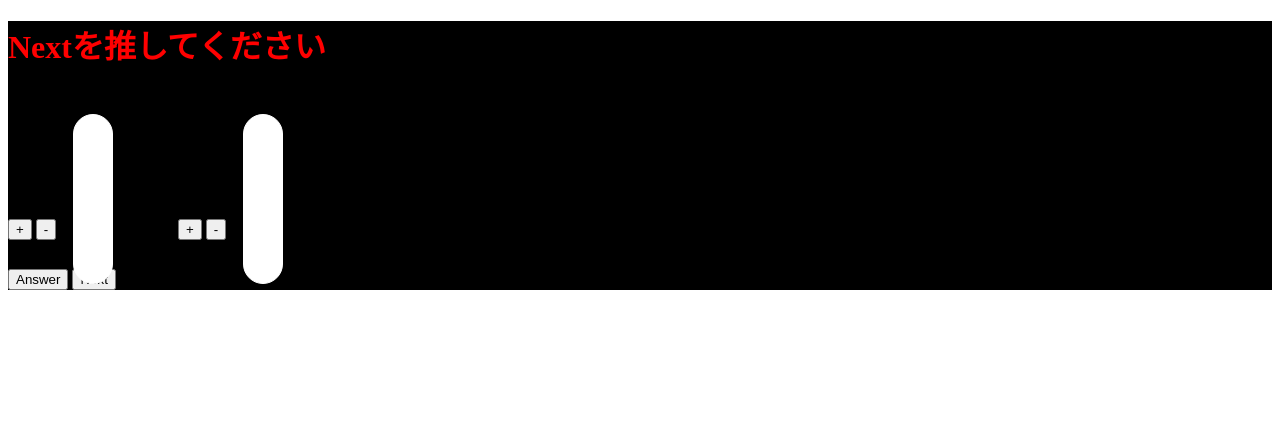
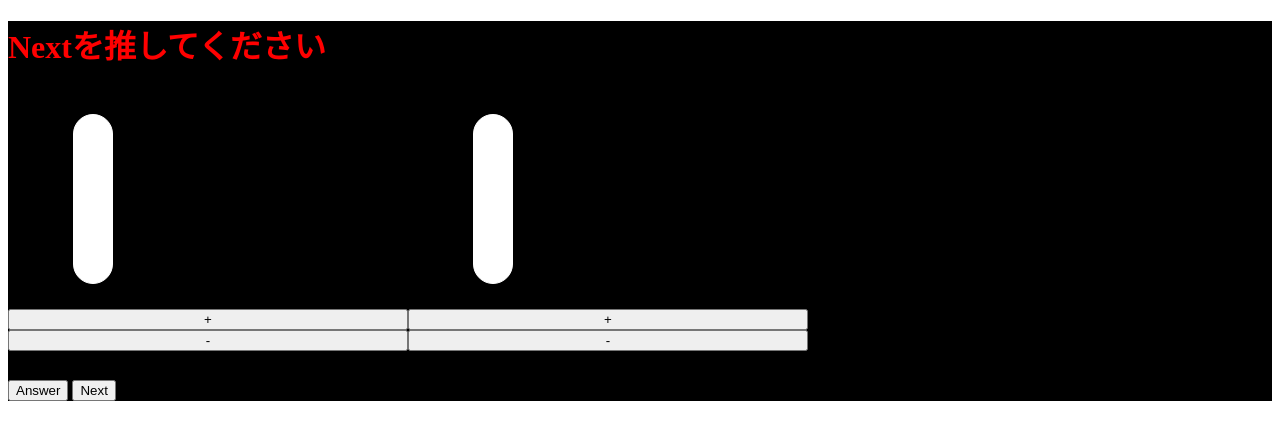
Before and after one commit to takaponpon/psyllium-game, a plain HTML site: page index.html in a window 1280 px wide. Drawn offline with nearby package versions, Linux system fonts and the light colour scheme; no server answers.

Commit message:
fix layout

```diff
--- a/index.css
+++ b/index.css
@@ -1,4 +1,8 @@
-<@charset "UTF-8";>
+@charset "UTF-8";
+
+h1 {
+  color: red;
+}
 .wrap-btns {
   display: flex;
   flex-direction: column;
@@ -7,11 +11,12 @@
 .result {
   color: blue;
 }
-h1 {
-  color: red;
-}
 .wrap {
   background-color: black;
+}
+
+#right-department, #left-department{
+  width: calc(100vh/2);
 }
 #game-area {
   display: flex;
```
